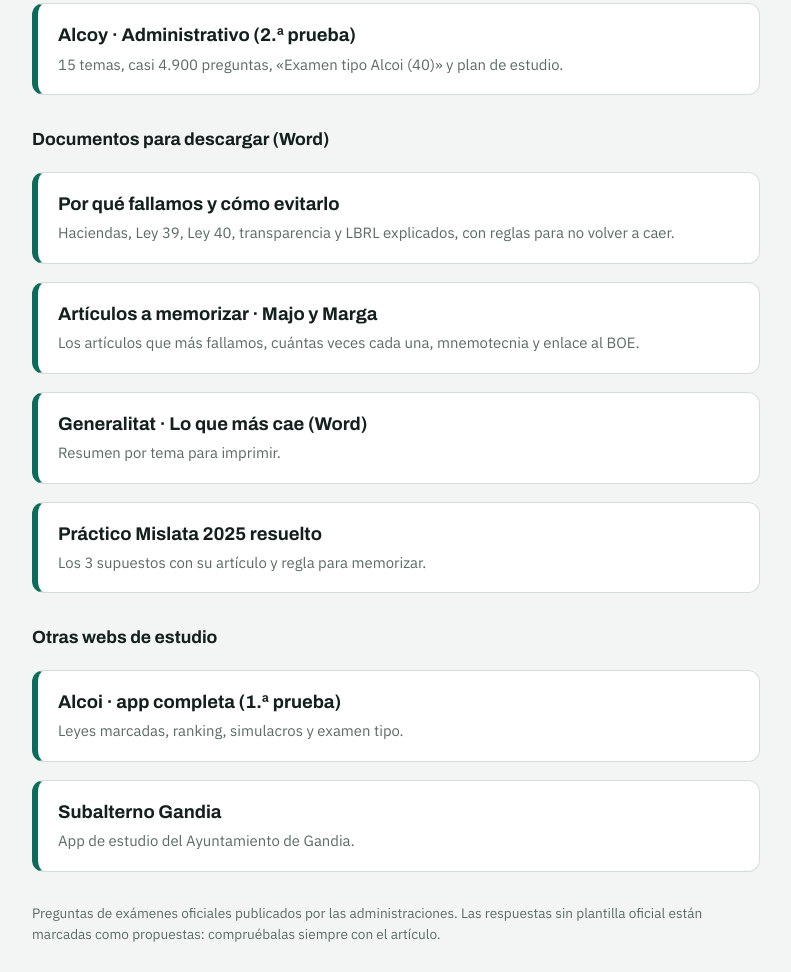
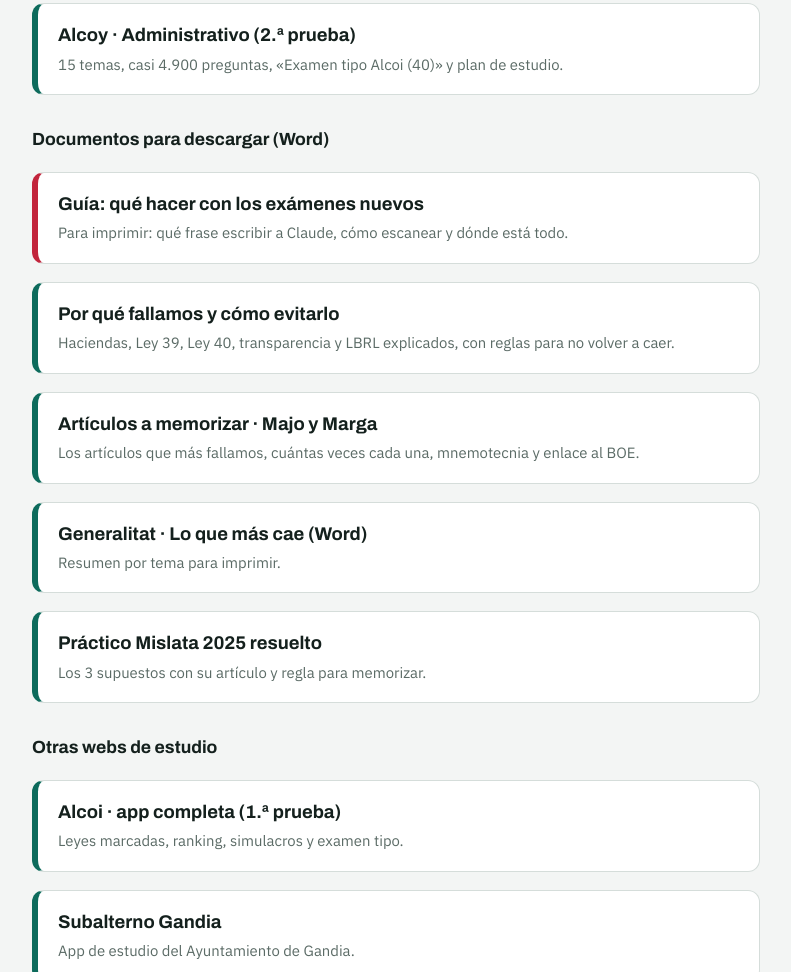
Before and after one commit to margasolvid/estudio-oposiciones, a plain HTML site: page index.html in a window 1280 px wide. Shown: the part 734-1706 px from the top of the page, without its empty margins (244-1035 px from the left). Drawn offline with Linux system fonts and the light colour scheme.

Commit message:
Guía para imprimir
Co-Authored-By: Claude Opus 5.5 <noreply@anthropic.com>

```diff
--- a/index.html
+++ b/index.html
@@ -35,6 +35,7 @@ mark{background:var(--marker);color:inherit;padding:0 4px;border-radius:3px}
   <a class="card" href="generalitat/resumen.html"><b>Generalitat · Lo que más cae</b><span>Los artículos que más caen en cada tema, con lo que hay que clavar y <mark>la regla para memorizar</mark>.</span></a>
   <a class="card" href="alcoy/"><b>Alcoy · Administrativo (2.ª prueba)</b><span>15 temas, casi 4.900 preguntas, «Examen tipo Alcoi (40)» y plan de estudio.</span></a>
   <h2 style="font-family:var(--f-display);font-size:1.1rem;margin:14px 0 0">Documentos para descargar (Word)</h2>
+  <a class="card hot" href="documentos/GUIA_que_hacer_imprimir.docx" download><b>Guía: qué hacer con los exámenes nuevos</b><span>Para imprimir: qué frase escribir a Claude, cómo escanear y dónde está todo.</span></a>
   <a class="card" href="documentos/Por_que_fallamos_y_como_evitarlo_Majo_y_Marga.docx" download><b>Por qué fallamos y cómo evitarlo</b><span>Haciendas, Ley 39, Ley 40, transparencia y LBRL explicados, con reglas para no volver a caer.</span></a>
   <a class="card" href="documentos/Articulos_a_memorizar_Majo_y_Marga.docx" download><b>Artículos a memorizar · Majo y Marga</b><span>Los artículos que más fallamos, cuántas veces cada una, mnemotecnia y enlace al BOE.</span></a>
   <a class="card" href="documentos/Resumen_Lo_que_mas_cae_Generalitat.docx" download><b>Generalitat · Lo que más cae (Word)</b><span>Resumen por tema para imprimir.</span></a>
```
Also changed, not shown: 1 other file.
